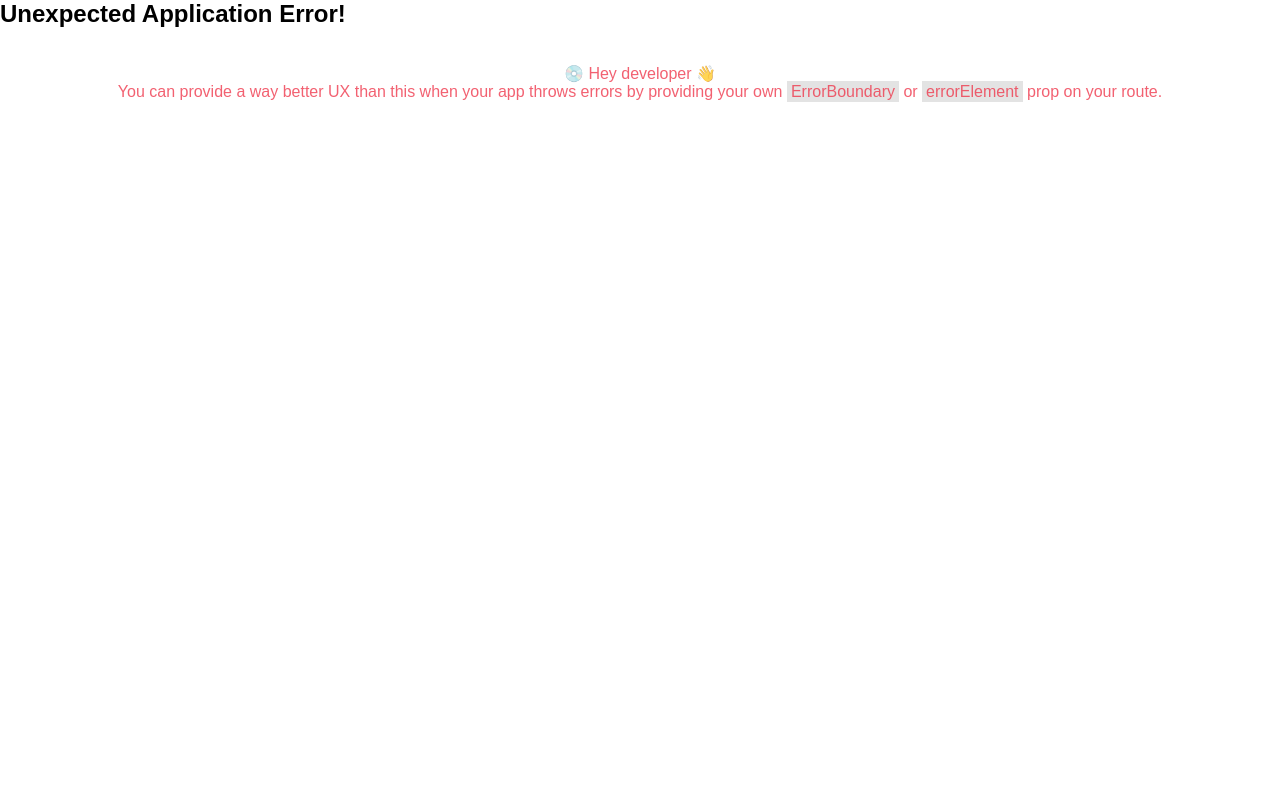
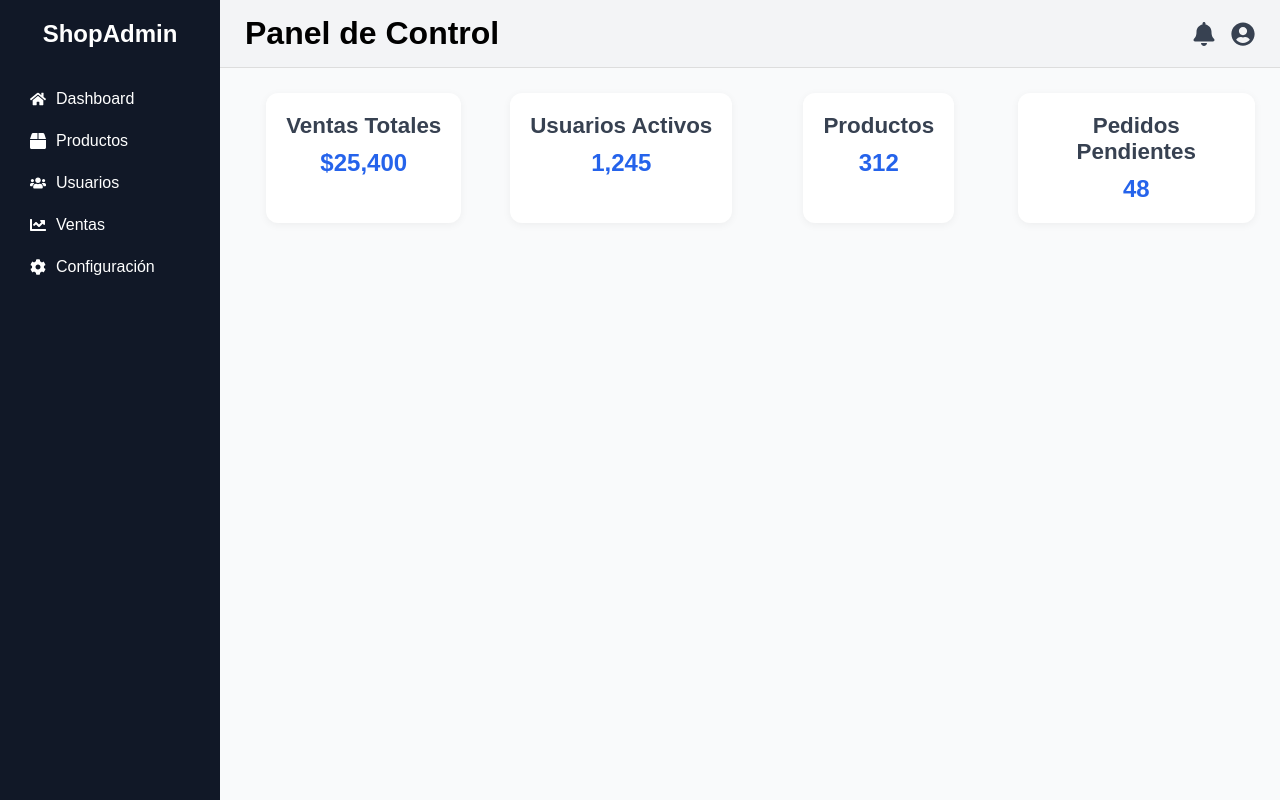
Before and after one commit to Gaus8/Web_InventarioFront, a React (Vite) app in the folder web_inventario/: page /dashboard in a window 1280 px wide. Before the commit this address had no page. Built offline with nearby package versions, Linux system fonts and the light colour scheme; a web font is replaced by a local one.

Commit message:
feat: Creación de pagina para el administrador

```diff
--- a/web_inventario/src/App.jsx
+++ b/web_inventario/src/App.jsx
@@ -4,13 +4,15 @@ import Registro from "./paginas/Registro"
 import MainPage from "./paginas/MainPage"
 import Validacion from "./paginas/Validacion"
 import ValidacionCorreo from "./paginas/ValidacionCorreo"
+import Dashboard from "./paginas/dashboard"
 function App() {
   const router = createBrowserRouter([
     {path:'/', element:<MainPage />},
     {path:'/login', element:<Login />},
     {path:'/registro', element:<Registro />},
     {path:'/validacion/:token', element:<Validacion />},
-    {path:'/validacion', element:<ValidacionCorreo />}
+    {path:'/validacion', element:<ValidacionCorreo />},
+    {path:'/dashboard', element:<Dashboard />},
   ])
   return (
     <RouterProvider router={router} />
--- /dev/null
+++ b/web_inventario/src/assets/styles/styles_dashboard.css
@@ -0,0 +1,112 @@
+/* === Layout general === */
+.dashboard-container {
+  display: flex;
+  height: 100vh;
+  font-family: "Segoe UI", Arial, sans-serif;
+}
+
+.dashboard-main {
+  flex: 1;
+  display: flex;
+  flex-direction: column;
+}
+
+/* === Sidebar === */
+.sidebar {
+  width: 220px;
+  background-color: #111827;
+  color: #fff;
+  padding: 20px;
+  display: flex;
+  flex-direction: column;
+}
+
+.logo {
+  text-align: center;
+  font-size: 1.5rem;
+  margin-bottom: 30px;
+}
+
+.menu {
+  list-style: none;
+  padding: 0;
+}
+
+.menu li {
+  display: flex;
+  align-items: center;
+  gap: 10px;
+  padding: 12px 10px;
+  border-radius: 8px;
+  cursor: pointer;
+  transition: 0.3s;
+}
+
+.menu li:hover {
+  background-color: #1f2937;
+}
+
+/* === Header === */
+.header {
+  display: flex;
+  justify-content: space-between;
+  align-items: center;
+  background: #f3f4f6;
+  padding: 15px 25px;
+  border-bottom: 1px solid #ddd;
+}
+
+.header-icons {
+  display: flex;
+  gap: 15px;
+}
+
+.icon {
+  font-size: 1.5rem;
+  color: #374151;
+  cursor: pointer;
+  transition: 0.2s;
+}
+
+.icon:hover {
+  color: #1e40af;
+}
+
+/* === Contenido principal === */
+.dashboard-content {
+  padding: 25px;
+  background-color: #f9fafb;
+  height: 100%;
+  overflow-y: auto;
+}
+
+.cards {
+  display: grid;
+  grid-template-columns: repeat(auto-fit, minmax(200px, 1fr));
+  gap: 20px;
+}
+
+/* === Card === */
+.card {
+  background: #fff;
+  padding: 20px;
+  border-radius: 12px;
+  box-shadow: 0 2px 8px rgba(0, 0, 0, 0.05);
+  text-align: center;
+  transition: transform 0.3s;
+}
+
+.card:hover {
+  transform: translateY(-5px);
+}
+
+.card h3 {
+  color: #374151;
+  margin-bottom: 10px;
+}
+
+.card p {
+  font-size: 1.5rem;
+  color: #2563eb;
+  font-weight: bold;
+}
--- /dev/null
+++ b/web_inventario/src/paginas/Dashboard.jsx
@@ -0,0 +1,76 @@
+import '../assets/styles/styles_dashboard.css';
+import {
+  FaHome,
+  FaBox,
+  FaUsers,
+  FaChartLine,
+  FaCog,
+  FaBell,
+  FaUserCircle,
+} from "react-icons/fa";
+
+
+export default function Dashboard() {
+  return (
+    <div className="dashboard-container">
+      <Sidebar />
+      <div className="dashboard-main">
+        <Header />
+        <MainContent />
+      </div>
+    </div>
+  );
+}
+
+/* ========== COMPONENTE SIDEBAR ========== */
+function Sidebar() {
+  return (
+    <div className="sidebar">
+      <h2 className="logo">ShopAdmin</h2>
+      <ul className="menu">
+        <li><FaHome /> Dashboard</li>
+        <li><FaBox /> Productos</li>
+        <li><FaUsers /> Usuarios</li>
+        <li><FaChartLine /> Ventas</li>
+        <li><FaCog /> Configuración</li>
+      </ul>
+    </div>
+  );
+}
+
+/* ========== COMPONENTE HEADER ========== */
+function Header() {
+  return (
+    <div className="header">
+      <h1>Panel de Control</h1>
+      <div className="header-icons">
+        <FaBell className="icon" />
+        <FaUserCircle className="icon" />
+      </div>
+    </div>
+  );
+}
+
+/* ========== CONTENIDO PRINCIPAL ========== */
+function MainContent() {
+  return (
+    <div className="dashboard-content">
+      <div className="cards">
+        <Card title="Ventas Totales" value="$25,400" />
+        <Card title="Usuarios Activos" value="1,245" />
+        <Card title="Productos" value="312" />
+        <Card title="Pedidos Pendientes" value="48" />
+      </div>
+    </div>
+  );
+}
+
+/* ========== COMPONENTE CARD ========== */
+function Card({ title, value }) {
+  return (
+    <div className="card">
+      <h3>{title}</h3>
+      <p>{value}</p>
+    </div>
+  );
+}
```
